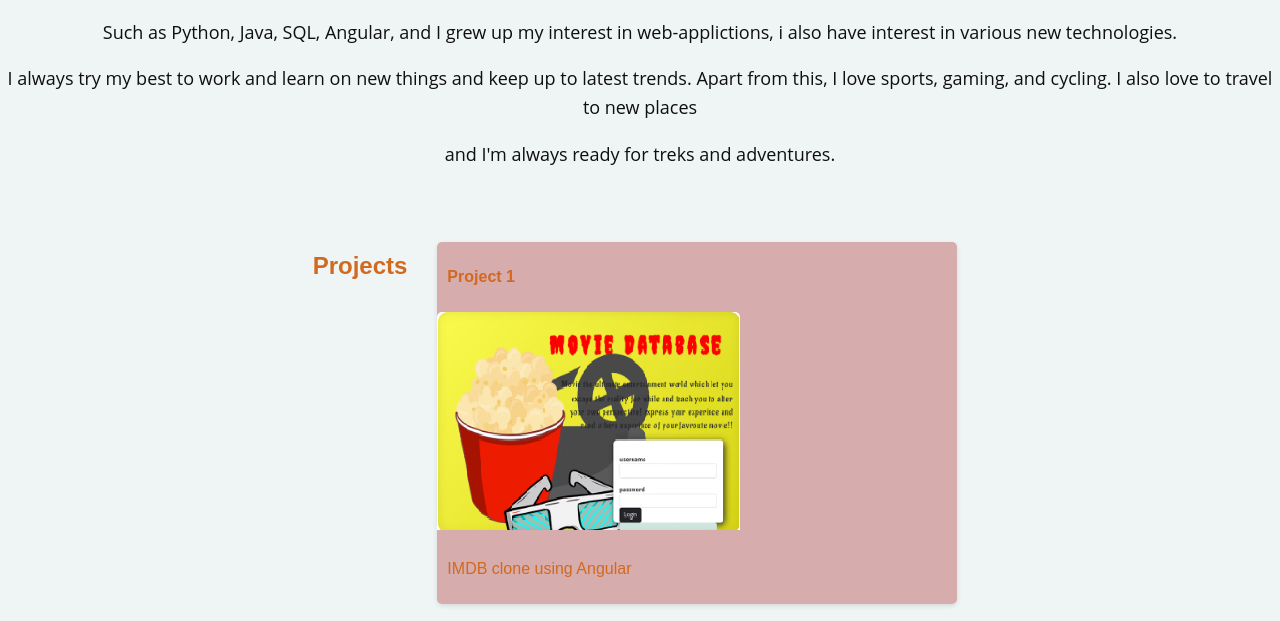
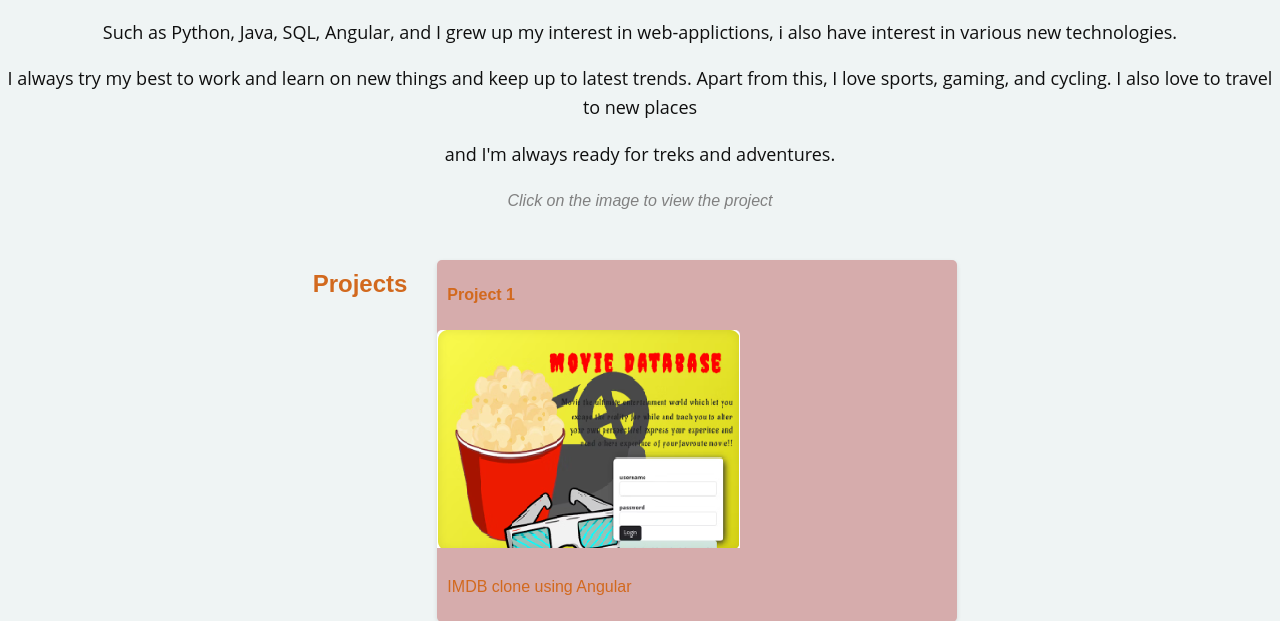
Before and after one commit to vinghost/Portfolio-Vinayak, a Flask app: page / in a window 1280 px wide. Shown: the part 372-993 px from the top of the page. Run offline with Flask 3, Linux system fonts and the light colour scheme.

Commit message:
Update home.html

```diff
--- a/templates/home.html
+++ b/templates/home.html
@@ -36,6 +36,8 @@
             <p>and I'm always ready for treks and adventures.</p>
         </div>
       </section>
+          <span style="font-style: italic; text-align: center; display: block; color: gray;">Click on the image to view the project</span>
+
       <section id="projects">
         <div class="project-container">
             <h2 style="color: chocolate;">Projects</h2>
```
